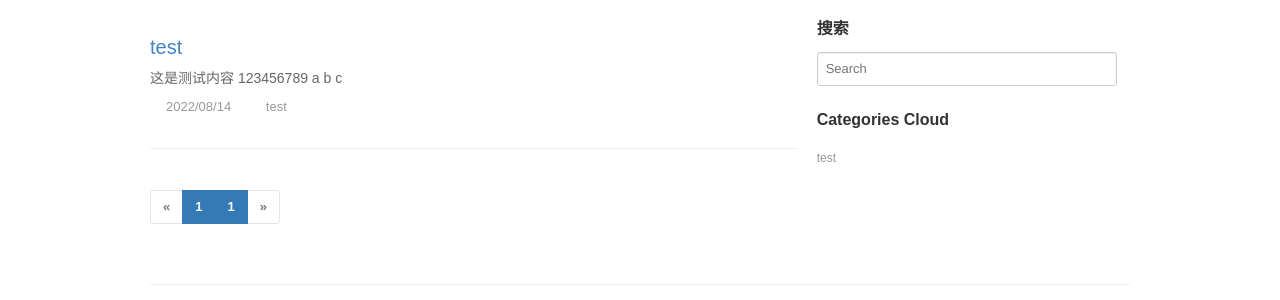
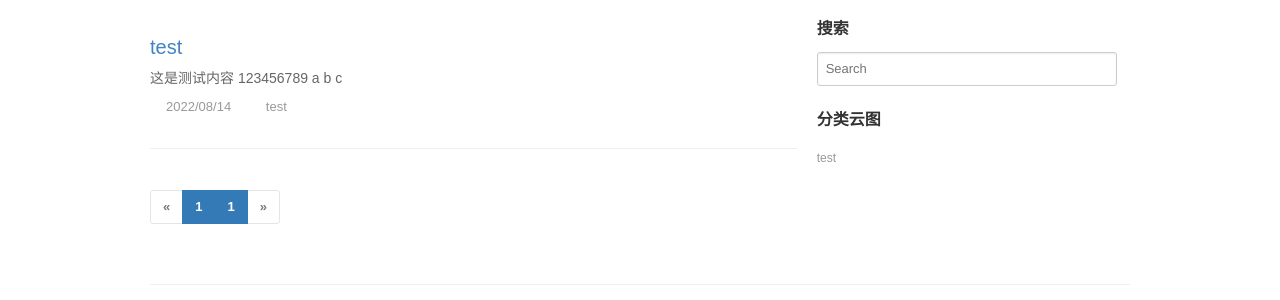
Before and after one commit to wzwtt/blog, a Jekyll site: the page built from index.html, in a window 1280 px wide. Shown: the part 278-578 px from the top of the page. Built offline with Jekyll 4.4.1, drawn with Linux system fonts in a browser that asks for light colours; some web fonts are replaced; the list of posts is cut into pages by our own code; comment, search, counter and statistics services are not loaded; a style sheet for code colours, icons or effects is not loaded.

Commit message:
Update sidebar-categories-cloud.html

```diff
--- a/_includes/sidebar-categories-cloud.html
+++ b/_includes/sidebar-categories-cloud.html
@@ -1,4 +1,4 @@
-<h3>Categories Cloud</h3>
+<h3>分类云图</h3>
 {% assign first = site.categories.first %}
 {% assign max = first[1].size %}
 {% assign min = max %}
```
